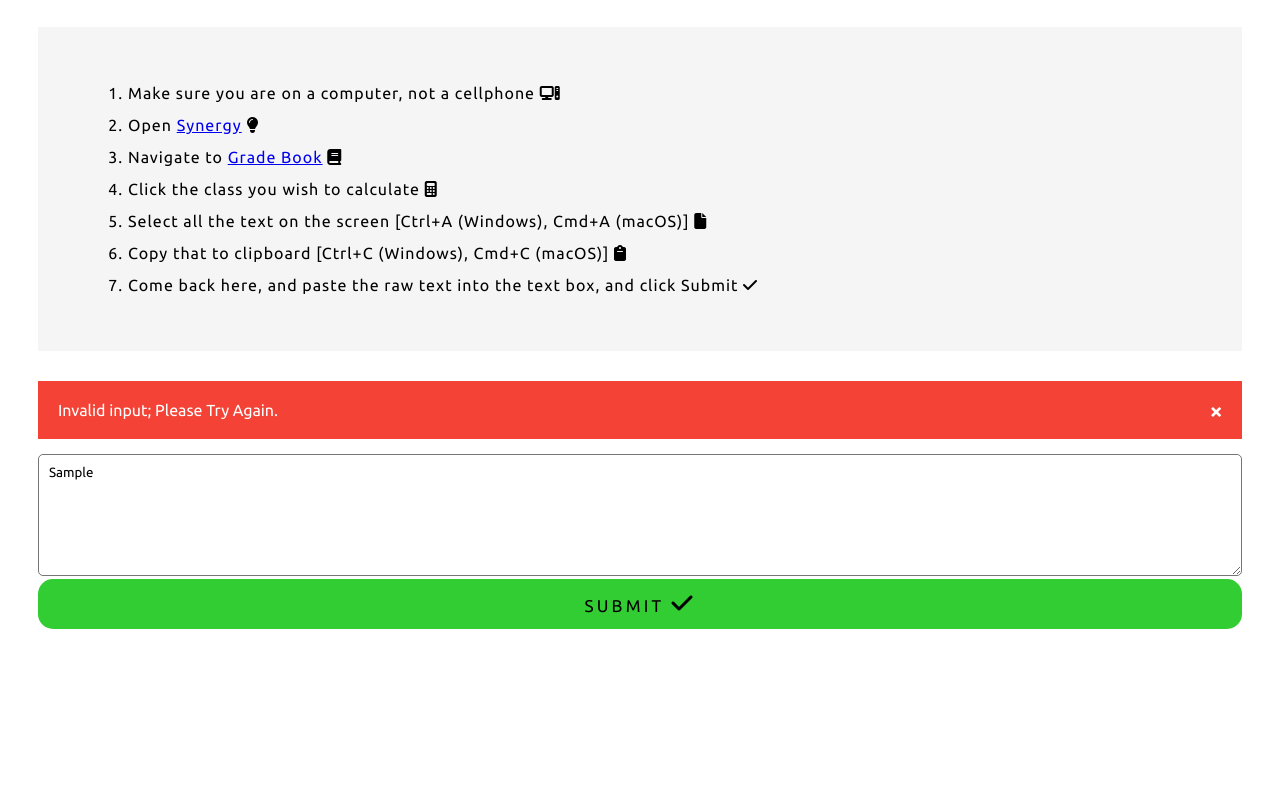
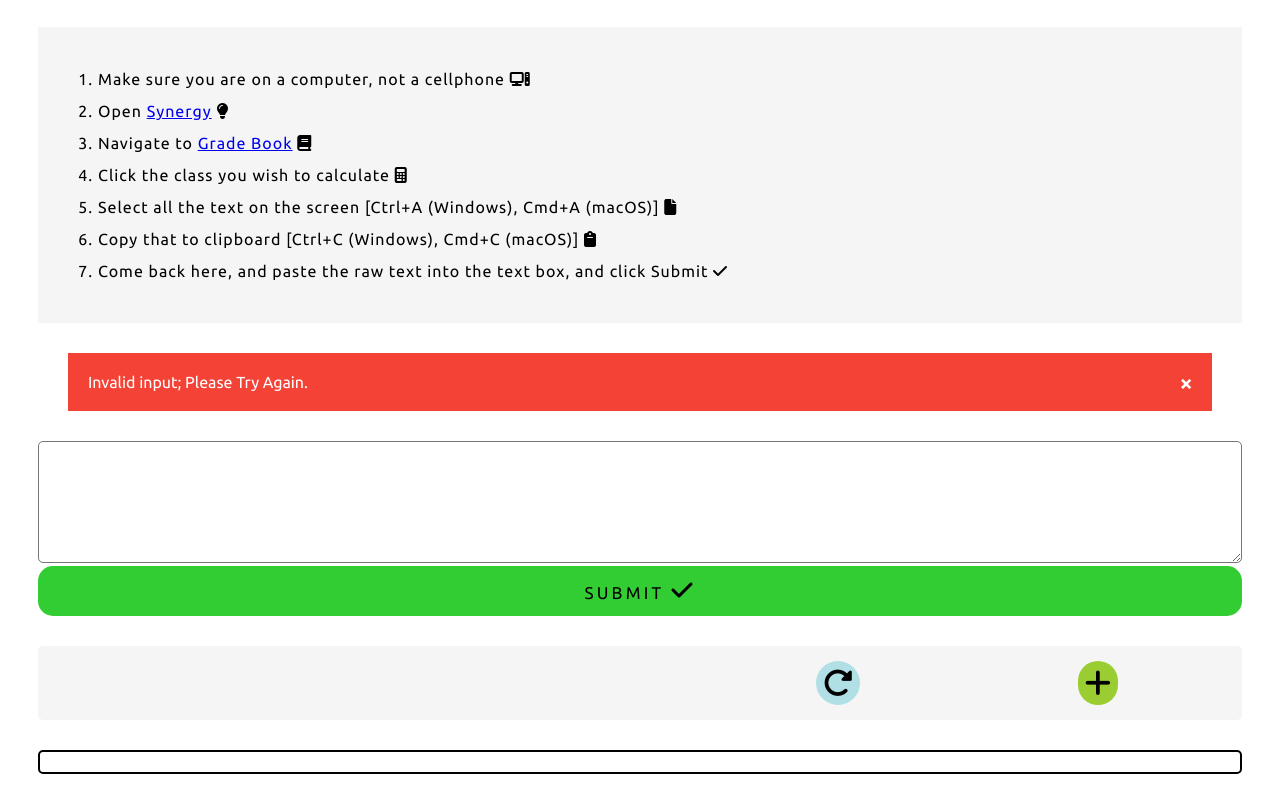
Before and after one commit to josheewa/gradeCalc, a plain HTML site: page index.html in a window 1280 px wide. Both pictures are taken after typing "Sample" into the empty fields and a click on the button "Submit". Shown: the part 70-874 px from the top of the page. Before the commit the page ends 800 px from the top, so only its background shows below. Drawn offline with Linux system fonts and the light colour scheme.

Commit message:
Cleaned up code, and restructured

```diff
--- a/css/style.css
+++ b/css/style.css
@@ -12,7 +12,7 @@ input::-webkit-inner-spin-button {
     display: none;
 }
 
-#directions {
+#entryDirections {
     height: --webkit-fill-available;
     align-items: center;
 
@@ -100,7 +100,7 @@ button:hover {
 }
 
 #container {
-    display: none;
+    display: grid;
     border: 2px solid black;
     border-radius: 5px;
     padding: 10px;
@@ -109,14 +109,14 @@ button:hover {
     row-gap: 10px;
 }
 
-input {
+#container input {
     width: 30px;
     border: none;
     border-bottom: 1px solid black;
 }
 
 #classInfo {
-    display: none;
+    display: flex;
     flex-wrap: wrap;
     justify-content: space-around;
 }
--- a/index.html
+++ b/index.html
@@ -12,7 +12,7 @@
 </head>
 <body onload="setup()">
     <h1>Grade Calculator</h1>
-    <div id="directions" class="entry">
+    <!-- <div id="directions" class="entry"> -->
         <div id="entryDirections" class="entry">
             <ol type="1">
                 <li>Make sure you are on a computer, not a cellphone <i class="fa-solid fa-computer"></i></li>
@@ -24,17 +24,17 @@
                 <li>Come back here, and paste the raw text into the text box, and click Submit <i class="fa-solid fa-check"></i></li>
             </ol>
         </div>
-    </div>
+    <!-- </div> -->
     <div class="entry">
-        <div id="alertContainer"></div>
+        <div id="alertContainer" class="entry"></div>
         <textarea type="text" id="field" autofocus></textarea>
         <button onclick="parse()" id="submit">Submit <i class="fa-solid fa-check"></i></button>
     </div>
-    <div id="classInfo">
+    <div id="classInfo" class="grades">
         <div id="quarter"></div><div id="className"></div><div id="grade"></div><i id="refresh" onclick='refresh()' class="fa-solid fa-rotate-right"></i><i id="add" onclick="addAssignment()" class="fa-solid fa-plus"></i>
     </div>
 
-    <div id="container" class="container"></div>
+    <div id="container" class="container grades"></div>
     </body>
     <script src="js/main.js" type="text/javascript"></script>
 </html>
--- a/js/main.js
+++ b/js/main.js
@@ -2,6 +2,11 @@ var markingPeriod, className, letterGrade, percent, num
 var dates = [], names = [], categories = [], scores = [], pracprep = [], alltasks = []
 
 function setup() {
+
+    let arr = document.getElementsByClassName('grades')
+    for (let i = 0; i < arr.length; i++) {
+        arr[i].classList.add('hidden')
+    }
     document.body.addEventListener('keyup', function (e) {
         if (e.key === 'Escape') {
             document.getElementById('alertContainer').innerHTML = ''
@@ -17,6 +22,7 @@ function setup() {
 function parse() {
 
     let text = document.getElementById('field').value
+    document.getElementById('field').value = ''
     let header = text.substring(text.search("MP"), text.search("\nAssignments\n")).split("\n")
 
     markingPeriod = header[0]
@@ -70,8 +76,12 @@ function displayScores() {
         arr[i].classList.add('hidden')
     }
 
-    document.getElementById('classInfo').style.display = 'flex'
-    document.getElementById('container').style.display = 'grid';
+    arr = document.getElementsByClassName('grades')
+    for (let i = 0; i < arr.length; i++) {
+        arr[i].classList.remove('hidden')
+    }
+    // document.getElementById('classInfo').style.display = 'flex'
+    // document.getElementById('container').style.display = 'grid';
 
     for (let i = 0; i < num; i++) {
 
@@ -161,12 +171,14 @@ function refresh() {
     for (let i = 0; i < arr.length; i++) {
         arr[i].classList.remove('hidden')
     }
-
-    document.getElementById('classInfo').style.display = 'none'
-    document.getElementById('container').style.display = 'none';
-    document.getElementById('field').value = ''
+    arr = document.getElementsByClassName('grades')
+    for (let i = 0; i < arr.length; i++) {
+        arr[i].classList.add('hidden')
+    }
+    // document.getElementById('classInfo').style.display = 'none'
+    // document.getElementById('container').style.display = 'none';
     document.getElementById('container').innerHTML = ''
-    document.getElementById('alertContainer').style.display = 'none';
+    // document.getElementById('alertContainer').style.display = 'none';
     dates = [], names = [], categories = [], scores = [], pracprep = [], alltasks = []
 }
 
```
